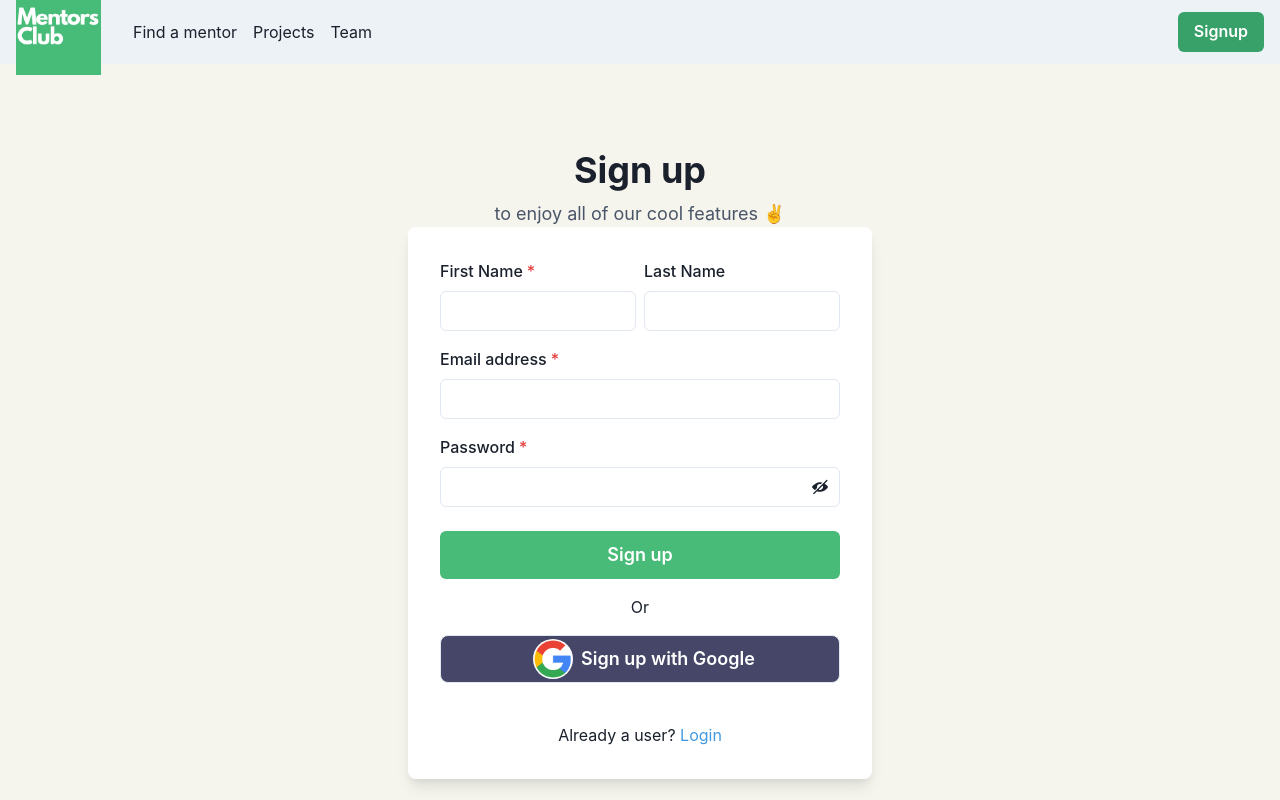
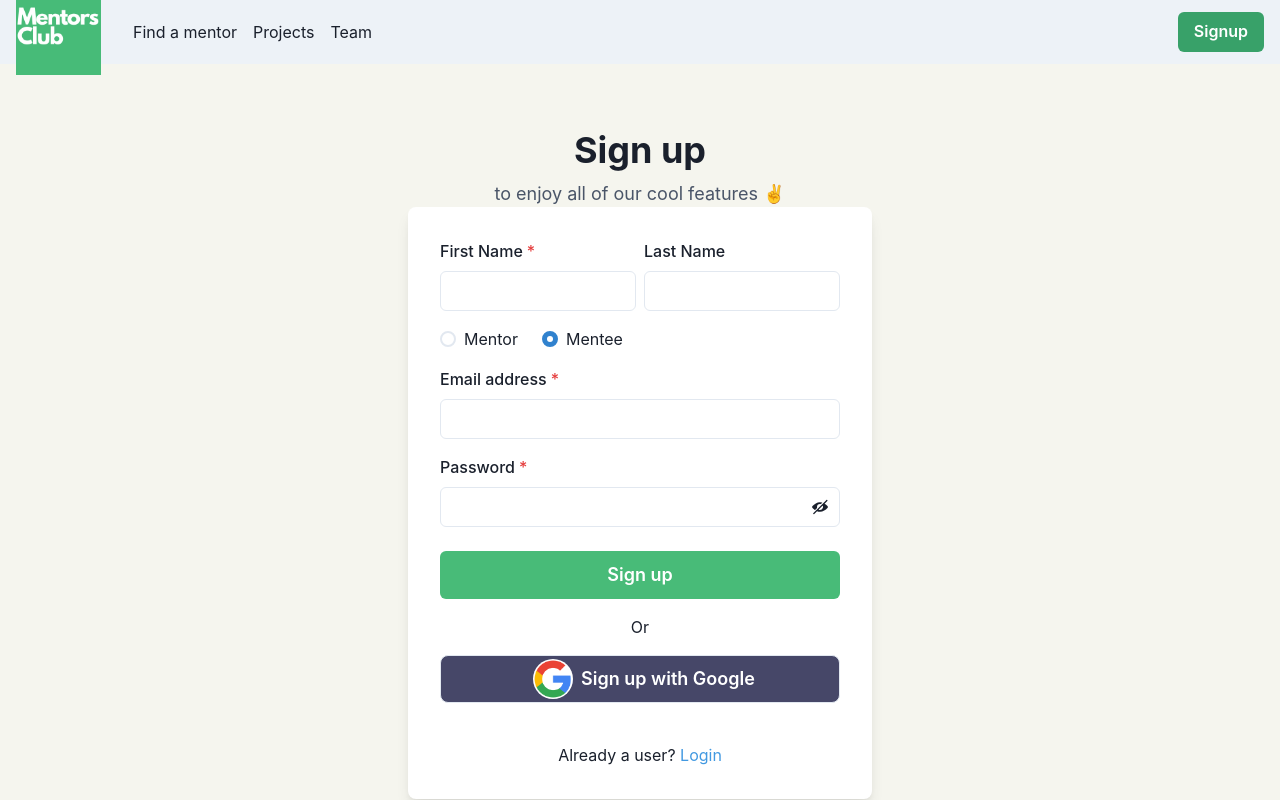
Before and after one commit to evangordo/mentorsClub, a Next.js app: page /Signup in a window 1280 px wide. Shown: the top 800 px of the page. Built offline with nearby package versions, Linux system fonts and the light colour scheme.

Commit message:
signin working

```diff
--- a/src/app/(auth)/Pastsignup/psge.tsx
+++ /dev/null
@@ -1,7 +0,0 @@
-import React from 'react'
-
-export default function psge() {
-  return (
-    <div>psge</div>
-  )
-}
--- a/src/app/(auth)/Signup/page.tsx
+++ b/src/app/(auth)/Signup/page.tsx
@@ -19,6 +19,8 @@ import {
   Text,
   useColorModeValue,
   Link,
+  RadioGroup,
+  Radio,
 } from '@chakra-ui/react'
 import { useState } from 'react'
 import { ViewIcon, ViewOffIcon } from '@chakra-ui/icons'
@@ -28,12 +30,14 @@ import google from '../../assets/googleSignin.png'
 export default function SignupCard() {
   const [showPassword, setShowPassword] = useState(false)
 
+  const [role, setRole] = useState('mentee')
+
   const [state, formAction] = useFormState(register, undefined);
 
   const router = useRouter();
 
   useEffect(() => {
-    state?.success && router.push("/Role");
+    state?.success && router.push("/");
   }, [state?.success, router]);
 
   return (
@@ -75,7 +79,16 @@ export default function SignupCard() {
                   <Input name='lastName' type="text" />
                 </FormControl>
               </Box>
+
             </HStack>
+            <FormControl as="fieldset" isRequired>
+            <RadioGroup defaultValue="mentee" onChange={setRole}>
+                  <HStack spacing="24px">
+                  <Radio name="role" value="mentor">Mentor</Radio>
+                    <Radio name="role" value="mentee">Mentee</Radio>
+                  </HStack>
+                </RadioGroup>
+                </FormControl>
             <FormControl id="email" isRequired>
               <FormLabel>Email address</FormLabel>
               <Input name ='email' type="email" />
--- a/src/app/lib/actions.js
+++ b/src/app/lib/actions.js
@@ -14,7 +14,7 @@ export const handleGoogleLogout = async () => {
 };
 
 export const register = async (previousState, formData) => {
-  const { firstName, lastName, email, password, img } =
+  const { firstName, lastName, email, password, img, role } =
     Object.fromEntries(formData);
 
   try {
@@ -33,6 +33,7 @@ export const register = async (previousState, formData) => {
       firstName,
       lastName,
       email,
+      role,
       password: hashedPassword,
       img,
     });
--- a/src/app/page.tsx
+++ b/src/app/page.tsx
@@ -1,4 +1,3 @@
-import { Text, VStack,Stack,useBreakpointValue} from "@chakra-ui/react";
 import Hero from "./components/Hero";
 
 import Companies from "./components/Companies";
```
Also changed, not shown: src/app/(auth)/Role/page.tsx (deleted).
